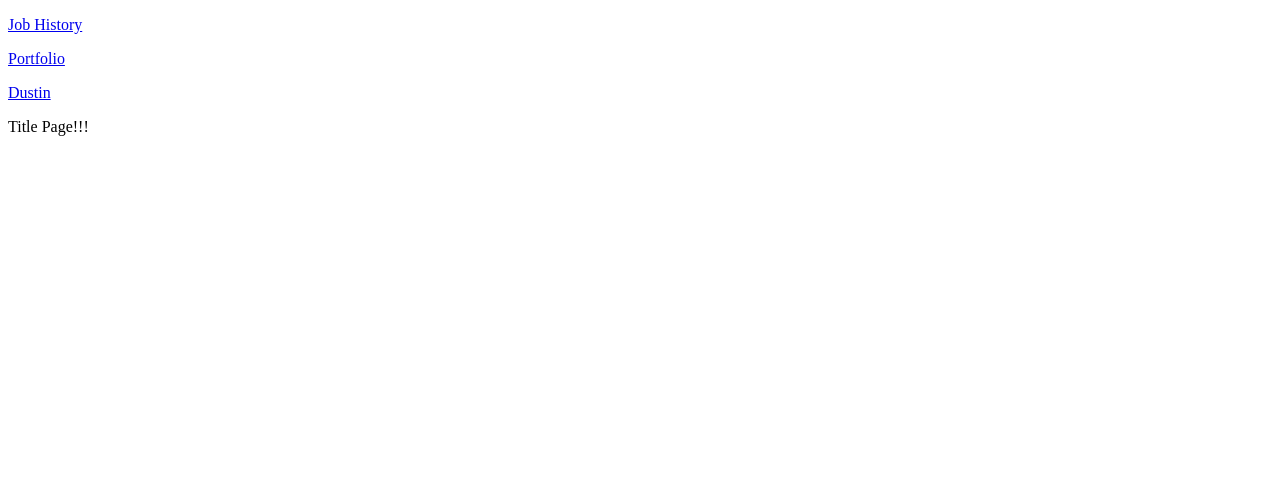
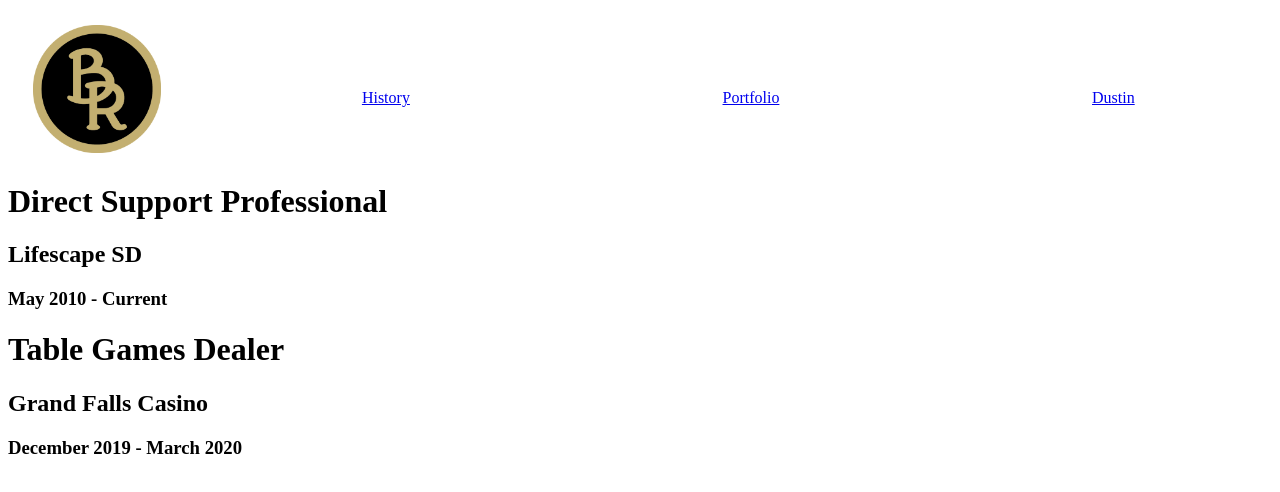
Before and after one commit to Val-code-1/Resume, a React (Vite) app: page /History in a window 1280 px wide. Shown: the top 492 px of the page. Built offline with nearby package versions, Linux system fonts and the light colour scheme.

Commit message:
added logo home button, css on nav bar

```diff
--- /dev/null
+++ b/src/App.css
@@ -0,0 +1,14 @@
+#brIcon {
+  width: 8em;
+}
+#navBar {
+  margin: 2%;
+  display: flex;
+  justify-content: space-between;
+}
+.pageLink {
+  margin-top: 4em;
+  margin-right: 7em;
+  display: flex;
+  justify-content: flex-start;
+}
--- a/src/App.js
+++ b/src/App.js
@@ -5,30 +5,32 @@ import {
   Route,
   Link,
 } from "react-router-dom";
-import JobHistory from "./screens/JobHistory/JobHistory.js";
+import "./App.css";
+import History from "./screens/History/History.js";
 import Portfolio from "./screens/Portfolio/Portfolio";
 import Teacher from "./screens/Teacher/Teacher";
-
+import brIcon from "./assets/brIcon.png";
 const App = () => {
   return (
     <Router>
       <div>
-        <nav>
-          <p>
-            <Link to="/JobHistory">
-              Job History
-            </Link>
+        <nav id="navBar">
+          <Link to="/">
+            <img src={brIcon} id="brIcon" />
+          </Link>
+          <p className="pageLink">
+            <Link to="/History">History</Link>
           </p>
-          <p>
+          <p className="pageLink">
             <Link to="/Portfolio">Portfolio</Link>
           </p>
-          <p>
+          <p className="pageLink">
             <Link to="/Teacher">Dustin</Link>
           </p>
         </nav>
         <Switch>
-          <Route path="/JobHistory">
-            <JobHistory />
+          <Route path="/History">
+            <History />
           </Route>
           <Route path="/Portfolio">
             <Portfolio />
--- a/src/screens/JobHistory/JobHistory.js
+++ b/src/screens/History/History.js
@@ -1,7 +1,7 @@
 import React from "react";
 import Job from "./components/Job";
 
-const JobHistory = () => {
+const History = () => {
   return (
     <div>
       <Job
@@ -20,4 +20,4 @@ const JobHistory = () => {
   );
 };
 
-export default JobHistory;
+export default History;
```
Also changed, not shown: src/assets/brIcon.png (added), src/screens/History/components/Job.js (renamed from src/screens/JobHistory/components/Job.js), 1 other file (tests, documents, lock files or other folders).
